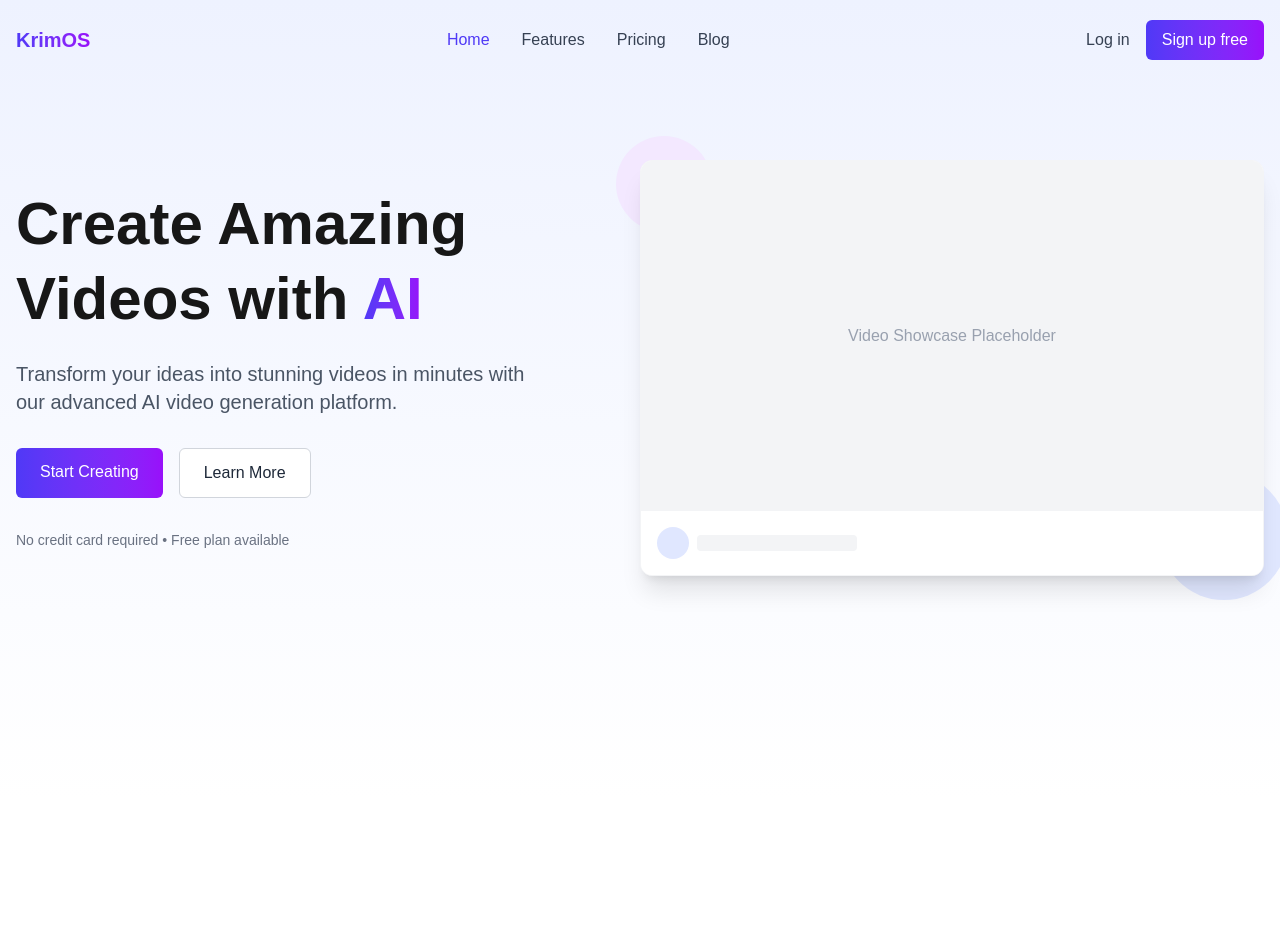
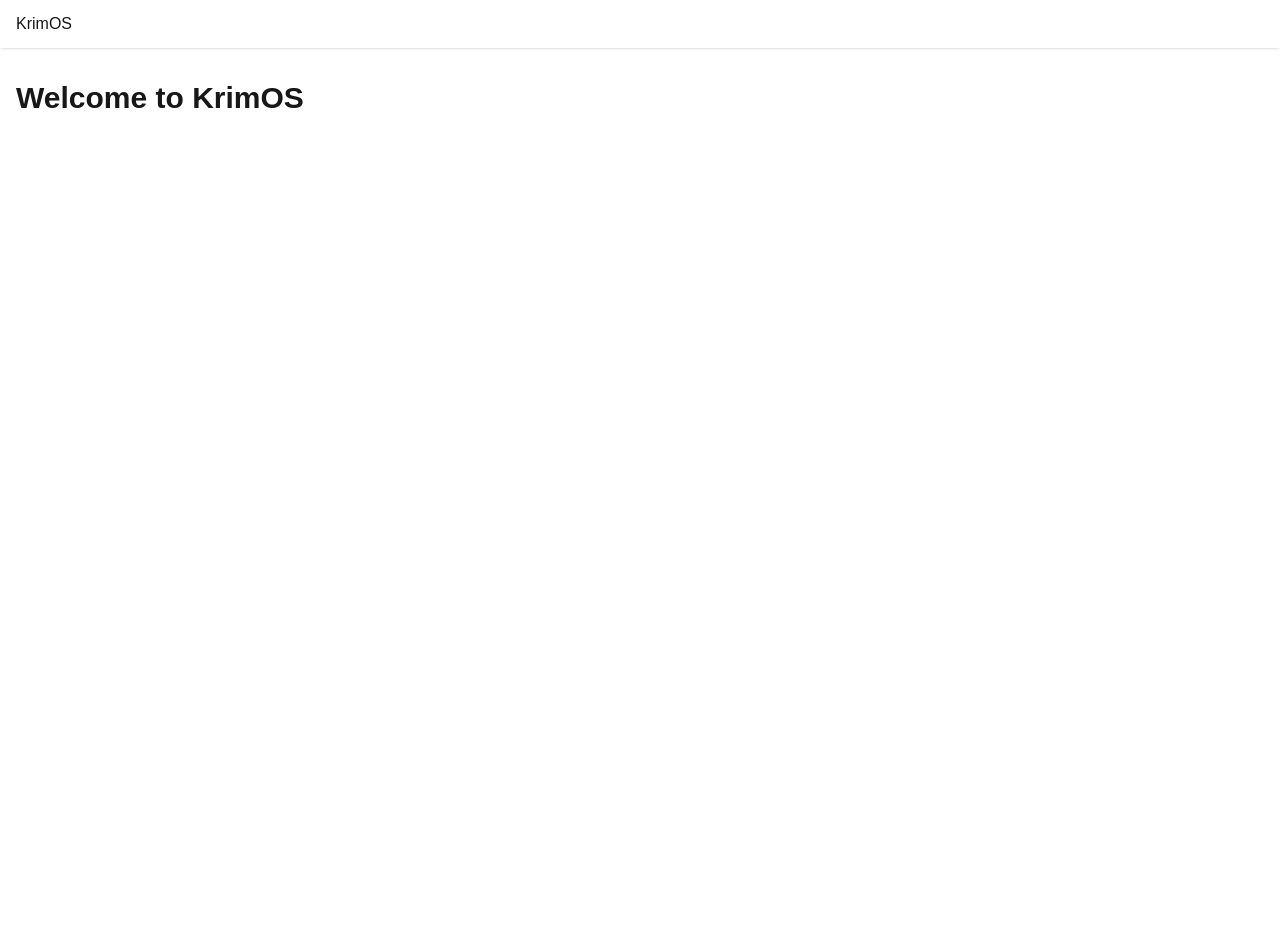
Before and after one commit to DancingOliphant/saarthi-website, a Next.js app: page / in a window 1280 px wide. Shown: the top 931 px of the page. After the commit the page ends 800 px from the top, so only its background shows below. Built offline with nearby package versions, Linux system fonts and the light colour scheme.

Commit message:
Add simplified components and configuration

```diff
--- /dev/null
+++ b/next.config.js
@@ -0,0 +1,6 @@
+/** @type {import('next').NextConfig} */
+const nextConfig = {
+  reactStrictMode: true,
+}
+
+module.exports = nextConfig
--- a/src/app/globals.css
+++ b/src/app/globals.css
@@ -29,3 +29,8 @@ body {
     @apply max-w-7xl mx-auto px-4 sm:px-6 lg:px-8;
   }
 }
+@layer components {
+  .container {
+    @apply max-w-7xl mx-auto px-4 sm:px-6 lg:px-8;
+  }
+}
--- a/src/app/page.tsx
+++ b/src/app/page.tsx
@@ -1,23 +1,12 @@
 import { Navbar } from '@/components/layout/Navbar';
-import { Hero } from '@/components/layout/Hero';
-import { Features } from '@/components/features/Features';
-import { CallToAction } from '@/components/layout/CallToAction';
-import { Testimonials } from '@/components/layout/Testimonials';
-import { Pricing } from '@/components/layout/Pricing';
-import { Footer } from '@/components/layout/Footer';
 
 export default function Home() {
   return (
     <>
       <Navbar />
-      <main>
-        <Hero />
-        <Features />
-        <CallToAction />
-        <Testimonials />
-        <Pricing />
+      <main className="container mx-auto px-4 pt-20">
+        <h1 className="text-3xl font-bold">Welcome to KrimOS</h1>
       </main>
-      <Footer />
     </>
   );
 }
--- /dev/null
+++ b/src/components/layout/Navbar.tsx
@@ -0,0 +1,11 @@
+'use client';
+
+export function Navbar() {
+  return (
+    <header className="fixed top-0 left-0 right-0 z-50 bg-white shadow-sm py-3">
+      <div className="container mx-auto px-4">
+        <h1>KrimOS</h1>
+      </div>
+    </header>
+  );
+}
```
Also changed, not shown: src/components/features/FeatureCard.tsx (added), src/components/features/Features.tsx (added), src/components/layout/CallToAction.tsx (added), src/components/layout/Footer.tsx (added), src/components/layout/Hero.tsx (added), src/components/layout/Pricing.tsx (added), src/components/layout/Testimonials.tsx (added).
